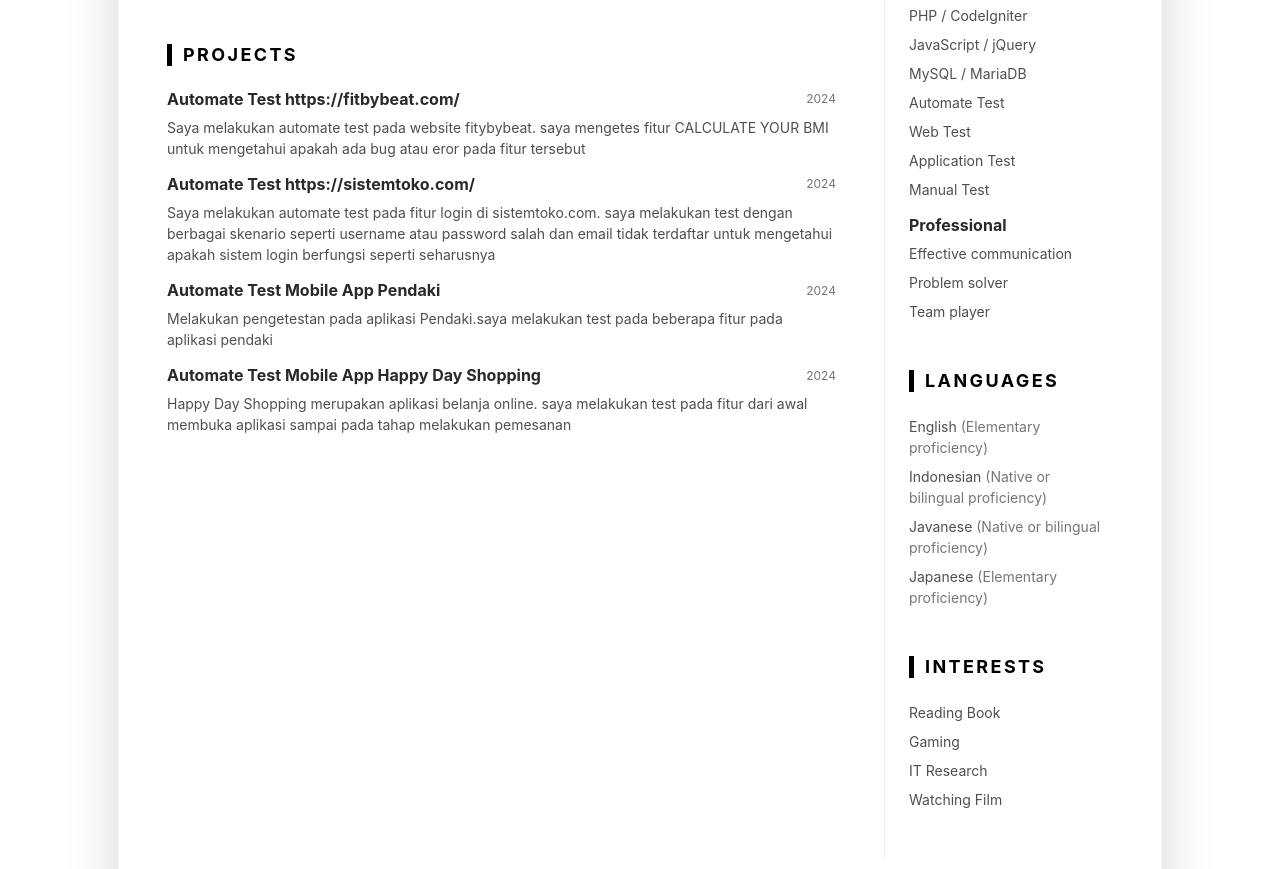
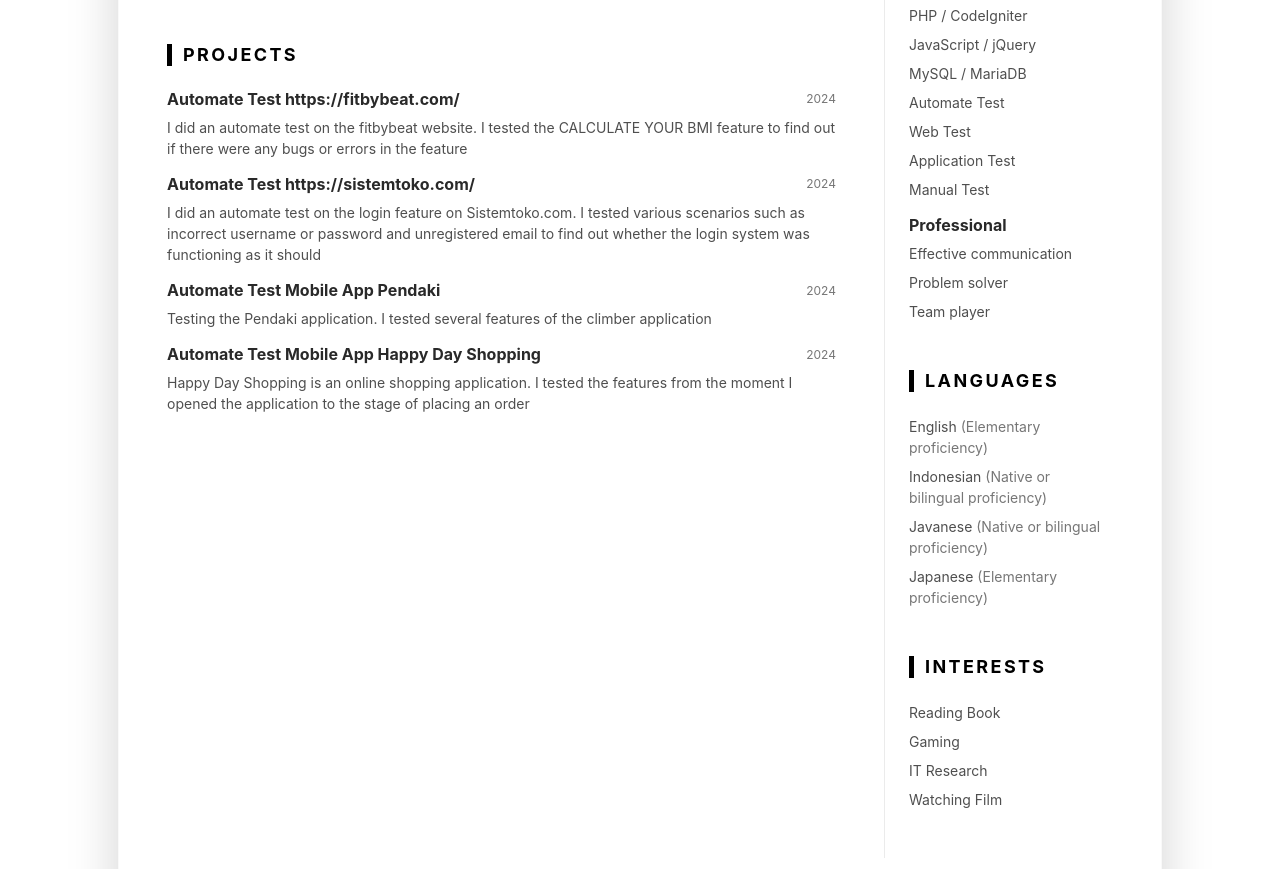
Before and after one commit to AlfianF10/Resume-Alfian, a plain HTML site: page index.html in a window 1280 px wide. Shown: the part 849-1718 px from the top of the page. Drawn offline with Linux system fonts and the light colour scheme.

Commit message:
Update index.html

```diff
--- a/index.html
+++ b/index.html
@@ -126,7 +126,7 @@
                                         <div class="item-meta col-12 col-md-6 col-lg-4 text-muted text-left text-md-right"> 2024</div>
                                     </div>
                                     <div class="item-content">
-                                        <p>Saya melakukan automate test pada website fitybybeat. saya mengetes fitur CALCULATE YOUR BMI untuk mengetahui apakah ada bug atau eror pada fitur tersebut</p>
+                                        <p>I did an automate test on the fitbybeat website. I tested the CALCULATE YOUR BMI feature to find out if there were any bugs or errors in the feature</p>
                                     </div>
                                 </div>
 
@@ -136,7 +136,7 @@
                                         <div class="item-meta col-12 col-md-6 col-lg-4 text-muted text-left text-md-right"> 2024</div>
                                     </div>
                                     <div class="item-content">
-                                        <p>Saya melakukan automate test pada fitur login di sistemtoko.com. saya melakukan test dengan berbagai skenario seperti username atau password salah dan email tidak terdaftar untuk mengetahui apakah sistem login berfungsi seperti seharusnya</p>
+                                        <p>I did an automate test on the login feature on Sistemtoko.com. I tested various scenarios such as incorrect username or password and unregistered email to find out whether the login system was functioning as it should</p>
                                     </div>
                                 </div>
 
@@ -146,7 +146,7 @@
                                         <div class="item-meta col-12 col-md-6 col-lg-4 text-muted text-left text-md-right">2024</div>
                                     </div>
                                     <div class="item-content">
-                                        <p>Melakukan pengetestan pada aplikasi Pendaki.saya melakukan test pada beberapa fitur pada aplikasi pendaki</p>
+                                        <p>Testing the Pendaki application. I tested several features of the climber application</p>
                                     </div>
                                 </div>
 
@@ -156,7 +156,7 @@
                                         <div class="item-meta col-12 col-md-6 col-lg-4 text-muted text-left text-md-right">2024</div>
                                     </div>
                                     <div class="item-content">
-                                        <p>Happy Day Shopping merupakan aplikasi belanja online. saya melakukan test pada fitur dari awal membuka aplikasi sampai pada tahap melakukan pemesanan</p>
+                                        <p>Happy Day Shopping is an online shopping application. I tested the features from the moment I opened the application to the stage of placing an order</p>
                                     </div>
                                 </div>
 
```
